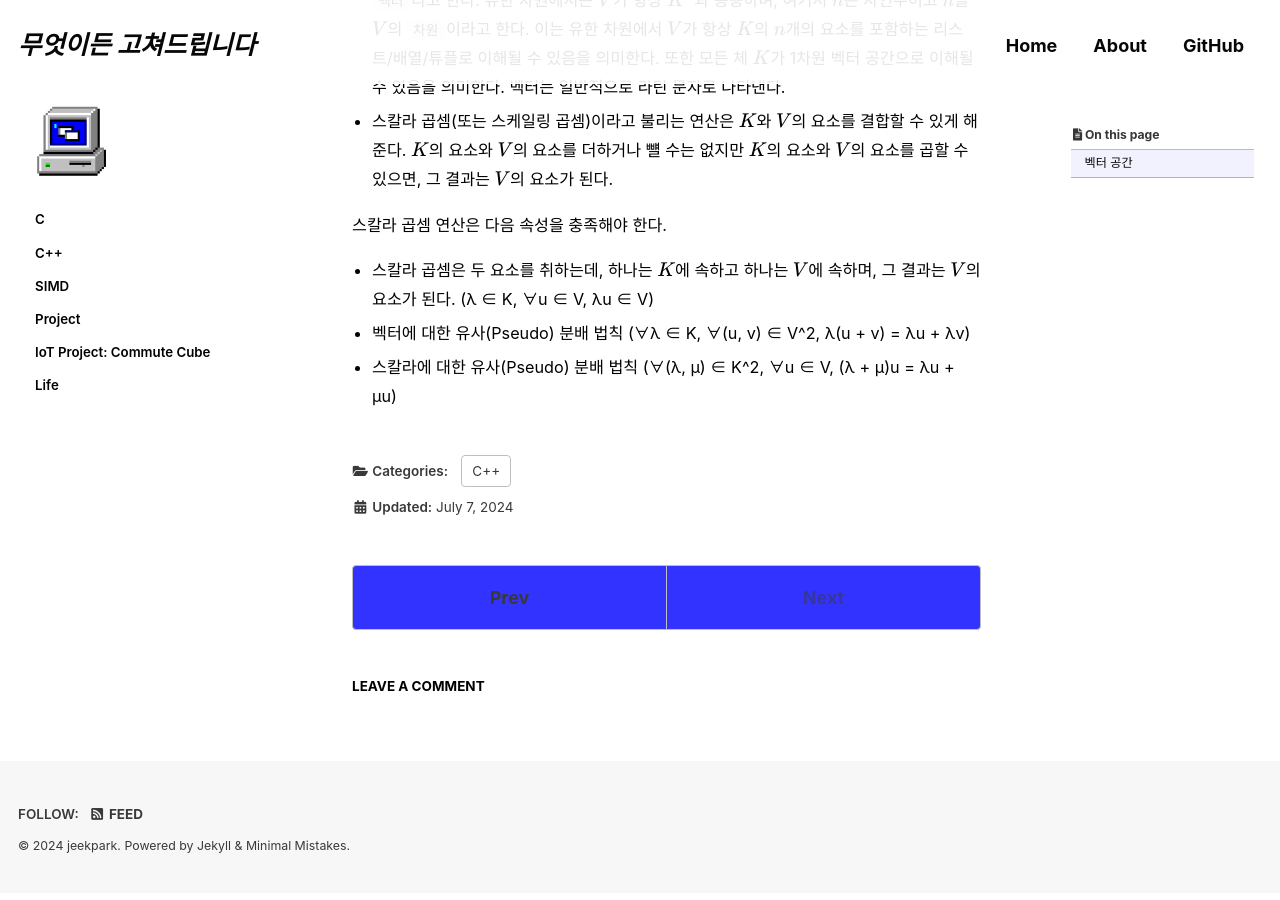
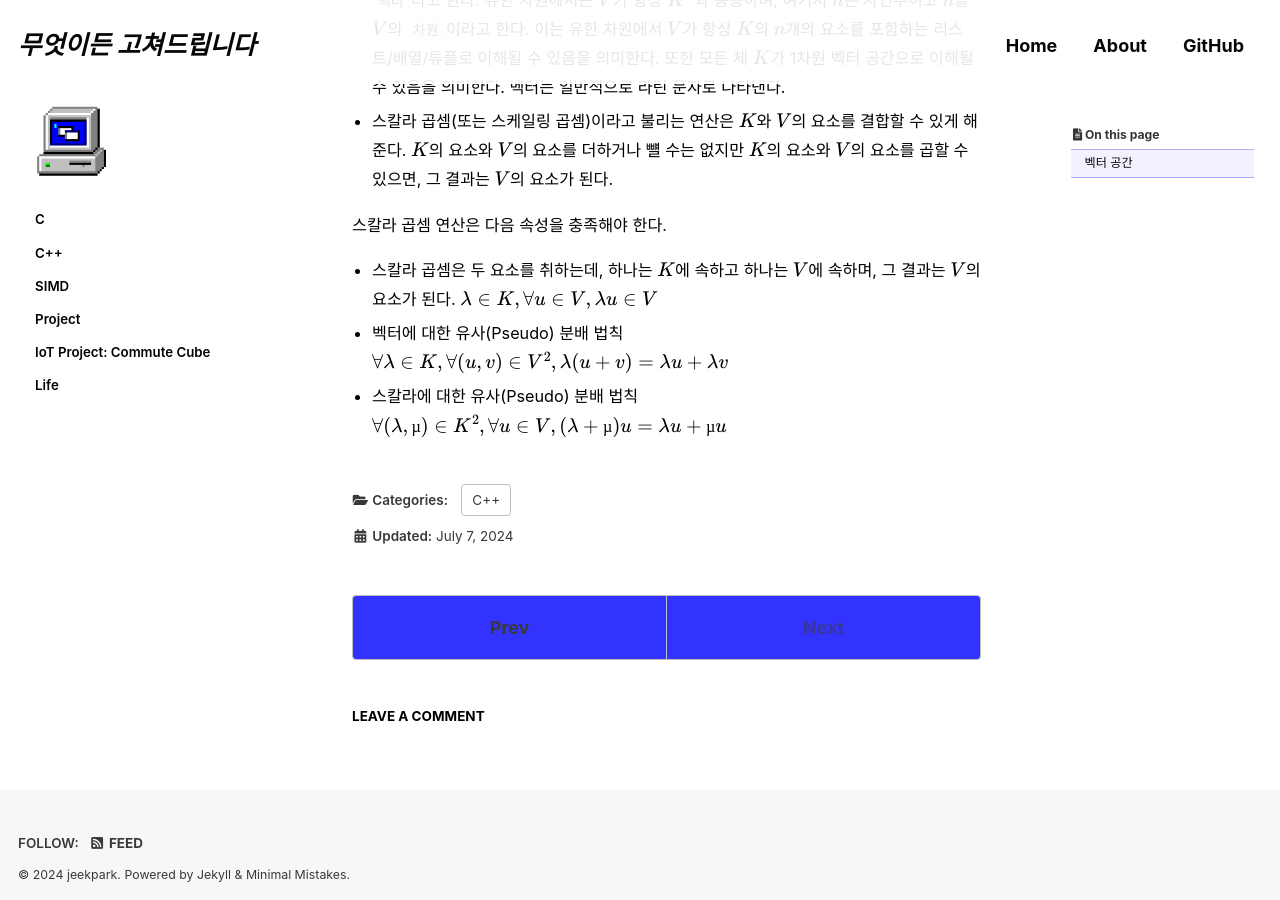
Before and after one commit to jeekpark/jeekpark.github.io, a Jekyll site: the page built from _posts/2024-07-07-matrix-0001.md, in a window 1280 px wide and 900 px high, scrolled down 920 px. Built offline with Jekyll 4.4.1, drawn with Linux system fonts in a browser that asks for light colours; cached includes are drawn as plain includes; some web fonts are replaced; formulas are drawn with MathJax 3; comment, search, counter and statistics services are not loaded.

Commit message:
Update: 2024-07-07

```diff
--- a/_posts/2024-07-07-matrix-0001.md
+++ b/_posts/2024-07-07-matrix-0001.md
@@ -35,10 +35,16 @@ last_modified_at: 2024-07-07
 스칼라 곱셈 연산은 다음 속성을 충족해야 한다.
 
 - 스칼라 곱셈은 두 요소를 취하는데, 하나는 $K$에 속하고 하나는 $V$에 속하며, 그 결과는 $V$의 요소가 된다.
-\(λ ∈ K, ∀u ∈ V, λu ∈ V\)
+$$
+λ ∈ K, ∀u ∈ V, λu ∈ V
+$$
 
 - 벡터에 대한 유사(Pseudo) 분배 법칙
-\(∀λ ∈ K, ∀(u, v) ∈ V^2, λ(u + v) = λu + λv\)
+$$
+∀λ ∈ K, ∀(u, v) ∈ V^2, λ(u + v) = λu + λv
+$$
 
 - 스칼라에 대한 유사(Pseudo) 분배 법칙
-\(∀(λ, µ) ∈ K^2, ∀u ∈ V, (λ + µ)u = λu + µu\)
+$$
+∀(λ, µ) ∈ K^2, ∀u ∈ V, (λ + µ)u = λu + µu
+$$
```
